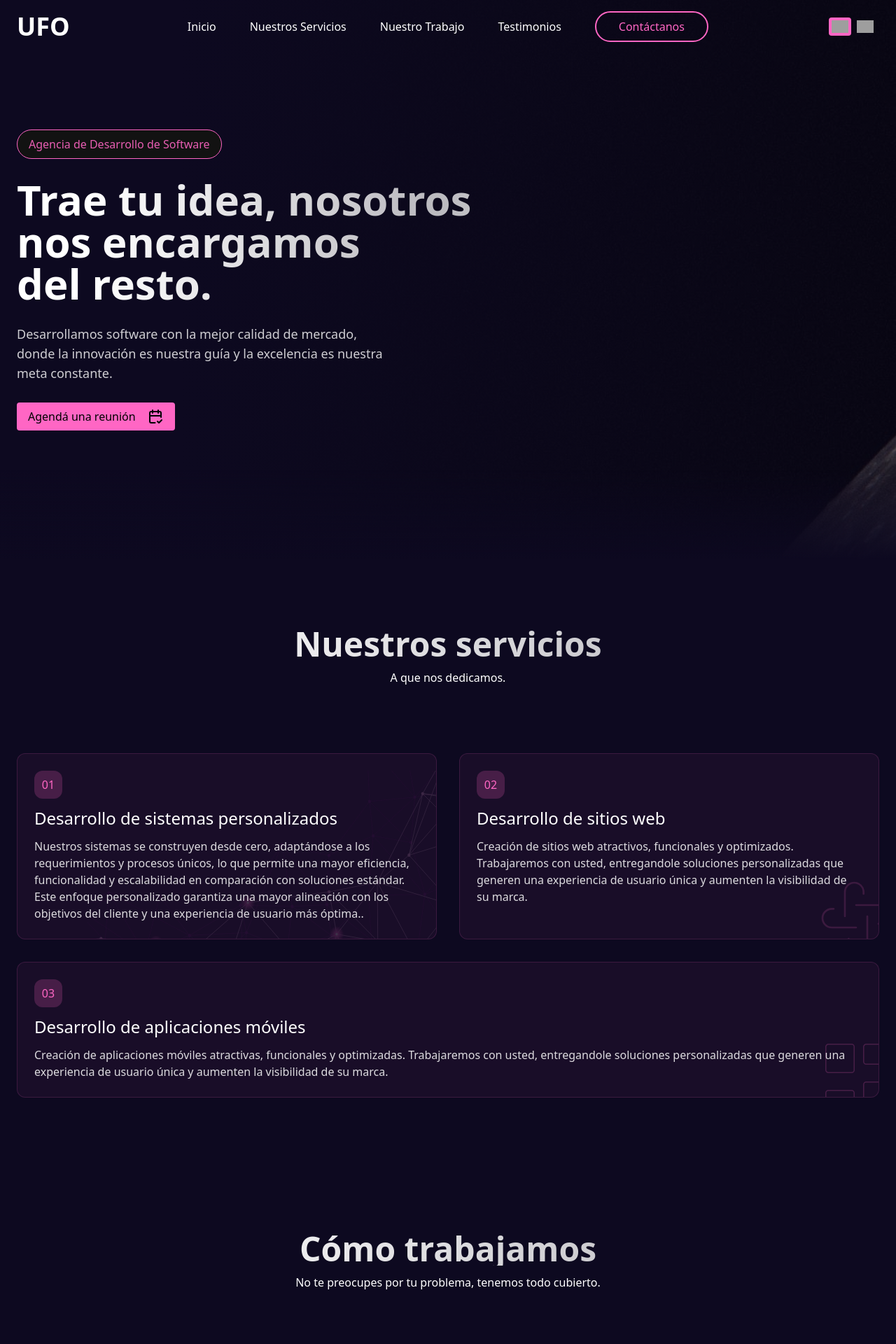
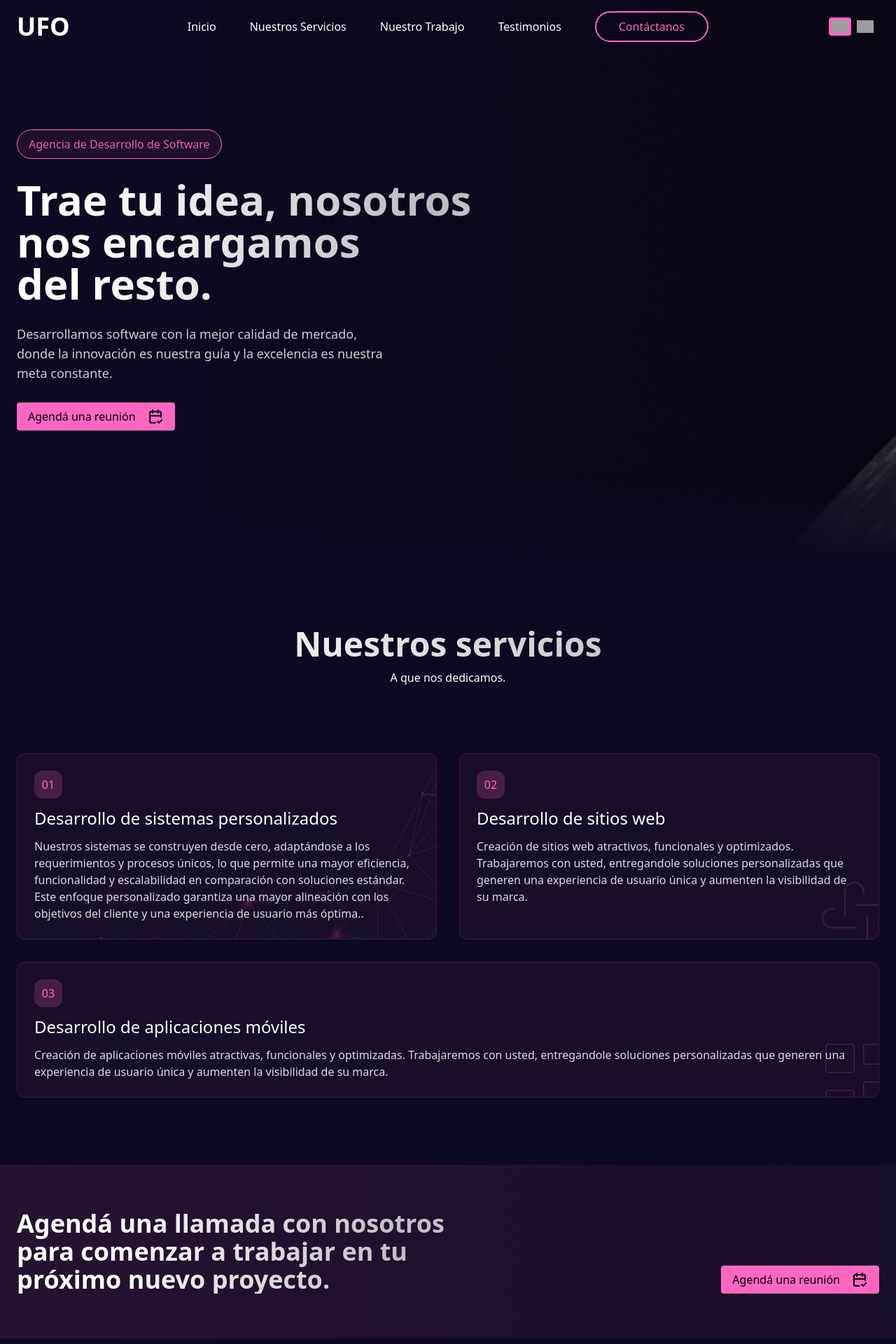
Before and after one commit to UFO-Development/ufodevelopment-v2, a React (Vite) app: page / in a window 1280 px wide. Shown: the top 1920 px of the page at 70% size. Built offline with nearby package versions, Linux system fonts and the light colour scheme; grey boxes are pictures that could not be loaded.

Commit message:
Add footer and call to action component

```diff
--- /dev/null
+++ b/src/components/CallToAction.jsx
@@ -0,0 +1,18 @@
+import { CalendarCheck } from "./icons";
+import { Translate } from "./Translate";
+
+export const CallToAction = () => {
+  return (
+    <div className="py-16 bg-gradient-to-r from-ufopink/10 to-ufopink/5">
+      <div className="margins flex items-end gap-8 justify-between">
+        <p className="text-background-gradient text-4xl font-bold max-w-2xl">
+          <Translate>callToActionText</Translate>
+        </p>
+        <button className="w-fit bg-ufopink px-4 py-2 rounded text-black font-medium hover:opacity-90 transition-opacity flex items-center gap-4 h-fit">
+          <Translate>mainHookButton</Translate>
+          <CalendarCheck />
+        </button>
+      </div>
+    </div>
+  );
+};
--- a/src/components/Testimonials.jsx
+++ b/src/components/Testimonials.jsx
@@ -11,9 +11,14 @@ const testimonials = [
 export const Testimonials = () => {
   return (
     <div className="py-24" id="testmonialsContainer">
+      <h3 className="badge-pink text-center mx-auto mb-4 text-xs">
+        <Translate>testimonialsBadge</Translate>
+      </h3>
+
       <h2 className="text-5xl font-bold text-center text-background-gradient">
         <Translate>testimonialsDescriptionTitle</Translate>
       </h2>
+
       <p className="text-center pt-3 text-balance max-w-xl mx-auto">
         <Translate>testimonialsDescriptionText</Translate>
       </p>
--- a/src/components/index.js
+++ b/src/components/index.js
@@ -7,3 +7,4 @@ export * from './Testimonials'
 export * from './OurServices'
 export * from './Contact'
 export * from './Footer'
+export * from './CallToAction'
--- a/src/constants/translations.js
+++ b/src/constants/translations.js
@@ -26,6 +26,7 @@ export default {
     serviceDescriptionStage6Title: '06 Mantenimiento',
     serviceDescriptionStage6Text: 'Una vez en funcionamiento, el software puede requerir mantenimiento periódico para corregir errores, realizar actualizaciones o implementar nuevas funcionalidades. Esta etapa es continua durante todo el ciclo de vida del software.',
 
+    testimonialsBadge: 'Casos de éxito',
     testimonialsDescriptionTitle: 'Personas reales, <span class="text-ufopink">resultados</span> reales',
     testimonialsDescriptionText: 'Hemos trabajado con muchos clientes y hemos recibido muchos comentarios positivos.',
     testimonialDescriptionFrancoBenito: 'Quería darles las gracias por el espectacular trabajo que realizaron. Tomaron un proyecto donde los detalles y el tiempo eran cruciales y lograron superar las expecativas. Cumpliendo con todos los objetivos con celeridad y eficacia.',
@@ -54,7 +55,12 @@ export default {
     contactButton: 'Enviar',
     founderAgency: 'ENZO CAZENAVE',
     niceToMeetYou: 'Un gusto en conocerte!',
-    niceToMeetYouText: 'Gracias por visitarnos. Estamos aquí para ayudarte a transformar tus ideas en realidad. Contáctanos hoy y comencemos a crear algo increíble juntos!'
+    niceToMeetYouText: 'Gracias por visitarnos. Estamos aquí para ayudarte a transformar tus ideas en realidad. Contáctanos hoy y comencemos a crear algo increíble juntos!',
+
+    callToActionText: 'Agendá una llamada con nosotros para comenzar a trabajar en tu próximo nuevo proyecto.',
+
+    footerSocialMedia: 'Redes sociales',
+    footerNavigation: 'Navegación',
   },
   en: {
     navbarItemHome: 'Home',
@@ -83,6 +89,7 @@ export default {
     serviceDescriptionStage6Title: '06 Maintenance',
     serviceDescriptionStage6Text: 'Once in operation, the software may require periodic maintenance to fix errors, perform updates, or implement new functionality. This stage is continuous throughout the software life cycle.',
 
+    testimonialsBadge: 'Successful cases',
     testimonialsDescriptionTitle: 'Real people, real <span class="text-ufopink">results</span>',
     testimonialsDescriptionText: 'We have worked with many clients, and we have received many positive feedback.',
     testimonialDescriptionFrancoBenito: "I wanted to thank you for the spectacular work you did. You took on a project where details and time were crucial and managed to exceed expectations, meeting all objectives with speed and efficiency.",
@@ -114,6 +121,10 @@ export default {
 
     founderAgency: 'ENZO CAZENAVE',
     niceToMeetYou: 'Nice to meet you!',
-    niceToMeetYouText: 'Thanks for visiting us. We are here to help you transform your ideas into reality. Contact us today and let\'s get started on something amazing together!'
+    niceToMeetYouText: 'Thanks for visiting us. We are here to help you transform your ideas into reality. Contact us today and let\'s get started on something amazing together!',
+
+    callToActionText: 'Book a meeting with us to start working in your next new project.',
+    footerSocialMedia: 'Social Networks',
+    footerNavigation: 'Navigation',
   }
 }
--- a/src/pages/HomePage.jsx
+++ b/src/pages/HomePage.jsx
@@ -1,10 +1,11 @@
-import { MainHookSection, ServiceDescription, Testimonials, OurServices, Contact, Footer } from '../components'
+import { MainHookSection, ServiceDescription, Testimonials, OurServices, Contact, Footer, CallToAction } from '../components'
 
 export const HomePage = () => {
   return (
     <section>
       <MainHookSection />
       <OurServices />
+      <CallToAction />
       <ServiceDescription />
       <Testimonials />
       <Contact />
--- a/src/styles/input.css
+++ b/src/styles/input.css
@@ -10,13 +10,13 @@
 @tailwind utilities;
 
 .margins {
-  @apply md:max-w-[1296px] md:px-6 px-4 mx-auto
+  @apply md:max-w-[1296px] md:px-6 px-4 mx-auto;
 }
 
 .hover-fill-button {
   background-size: 200% auto;
   background-image: linear-gradient(to right, #f6ae5500 50%, #ff66c4 50%);
-  transition: background-position .3s ease-in-out, color .3s ease;
+  transition: background-position 0.3s ease-in-out, color 0.3s ease;
 }
 
 .hover-fill-button:hover {
@@ -25,15 +25,20 @@
 }
 
 #mainHookContainer {
-  background: linear-gradient(to right, #0d0920 20%, #0d09208d 100%), url(/moon.jpg);
+  background: linear-gradient(to right, #0d0920 20%, #0d09208d 100%),
+    url(/moon.jpg);
   background-position: -40% 37%;
 }
 
 .text-background-gradient {
   @apply bg-clip-text text-transparent;
-  background-image: radial-gradient(69.86% 2796.42% at 85% 50%,hsla(0,0%,96%,.75) 0,#fff 100%);
+  background-image: radial-gradient(
+    69.86% 2796.42% at 85% 50%,
+    hsla(0, 0%, 96%, 0.75) 0,
+    #fff 100%
+  );
 }
 
 .badge-pink {
-  @apply px-4 py-2 bg-[#121212] w-fit rounded-full border border-ufopink text-ufopink text-opacity-90 font-medium;
+  @apply px-4 py-2 bg-[#ff66c413] w-fit rounded-full border border-ufopink text-ufopink text-opacity-90 font-medium;
 }
--- a/src/styles/output.css
+++ b/src/styles/output.css
@@ -637,6 +637,18 @@ html {
   margin-right: auto;
 }
 
+.mb-4 {
+  margin-bottom: 1rem;
+}
+
+.mb-2 {
+  margin-bottom: 0.5rem;
+}
+
+.mb-6 {
+  margin-bottom: 1.5rem;
+}
+
 .flex {
   display: flex;
 }
@@ -680,6 +692,14 @@ html {
   height: 100vh;
 }
 
+.h-16 {
+  height: 4rem;
+}
+
+.h-24 {
+  height: 6rem;
+}
+
 .min-h-40 {
   min-height: 10rem;
 }
@@ -697,12 +717,28 @@ html {
   width: 100%;
 }
 
+.w-96 {
+  width: 24rem;
+}
+
+.w-80 {
+  width: 20rem;
+}
+
+.max-w-2xl {
+  max-width: 42rem;
+}
+
 .max-w-\[700px\] {
   max-width: 700px;
 }
 
 .max-w-xl {
   max-width: 36rem;
+}
+
+.max-w-lg {
+  max-width: 32rem;
 }
 
 .-translate-x-1\/2 {
@@ -728,6 +764,10 @@ html {
 
 .flex-col {
   flex-direction: column;
+}
+
+.items-end {
+  align-items: flex-end;
 }
 
 .items-center {
@@ -778,6 +818,10 @@ html {
   gap: 2rem;
 }
 
+.gap-16 {
+  gap: 4rem;
+}
+
 .overflow-hidden {
   overflow: hidden;
 }
@@ -810,9 +854,31 @@ html {
   border-width: 2px;
 }
 
+.border-\[0\.5px\] {
+  border-width: 0.5px;
+}
+
+.border-l-0 {
+  border-left-width: 0px;
+}
+
+.border-r-0 {
+  border-right-width: 0px;
+}
+
 .border-ufopink {
   --tw-border-opacity: 1;
   border-color: rgb(255 102 196 / var(--tw-border-opacity));
+}
+
+.border-b-ufopink {
+  --tw-border-opacity: 1;
+  border-bottom-color: rgb(255 102 196 / var(--tw-border-opacity));
+}
+
+.border-t-ufopink {
+  --tw-border-opacity: 1;
+  border-top-color: rgb(255 102 196 / var(--tw-border-opacity));
 }
 
 .border-opacity-10 {
@@ -853,6 +919,10 @@ html {
   --tw-bg-opacity: 0.85;
 }
 
+.bg-gradient-to-r {
+  background-image: linear-gradient(to right, var(--tw-gradient-stops));
+}
+
 .bg-gradient-to-t {
   background-image: linear-gradient(to top, var(--tw-gradient-stops));
 }
@@ -863,12 +933,27 @@ html {
   --tw-gradient-stops: var(--tw-gradient-from), var(--tw-gradient-to);
 }
 
+.from-ufopink\/10 {
+  --tw-gradient-from: rgb(255 102 196 / 0.1) var(--tw-gradient-from-position);
+  --tw-gradient-to: rgb(255 102 196 / 0) var(--tw-gradient-to-position);
+  --tw-gradient-stops: var(--tw-gradient-from), var(--tw-gradient-to);
+}
+
 .to-transparent {
   --tw-gradient-to: transparent var(--tw-gradient-to-position);
 }
 
+.to-ufopink\/5 {
+  --tw-gradient-to: rgb(255 102 196 / 0.05) var(--tw-gradient-to-position);
+}
+
 .stroke-ufopink\/20 {
   stroke: rgb(255 102 196 / 0.2);
+}
+
+.object-cover {
+  -o-object-fit: cover;
+     object-fit: cover;
 }
 
 .p-1 {
@@ -902,6 +987,11 @@ html {
   padding-right: 2rem;
 }
 
+.py-16 {
+  padding-top: 4rem;
+  padding-bottom: 4rem;
+}
+
 .py-2 {
   padding-top: 0.5rem;
   padding-bottom: 0.5rem;
@@ -917,14 +1007,23 @@ html {
   padding-bottom: 0.75rem;
 }
 
-.py-32 {
-  padding-top: 8rem;
-  padding-bottom: 8rem;
-}
-
 .py-4 {
   padding-top: 1rem;
   padding-bottom: 1rem;
+}
+
+.py-8 {
+  padding-top: 2rem;
+  padding-bottom: 2rem;
+}
+
+.py-10 {
+  padding-top: 2.5rem;
+  padding-bottom: 2.5rem;
+}
+
+.pb-16 {
+  padding-bottom: 4rem;
 }
 
 .ps-4 {
@@ -937,6 +1036,10 @@ html {
 
 .pt-3 {
   padding-top: 0.75rem;
+}
+
+.pb-8 {
+  padding-bottom: 2rem;
 }
 
 .text-left {
@@ -977,6 +1080,16 @@ html {
   line-height: 1.75rem;
 }
 
+.text-xs {
+  font-size: 0.75rem;
+  line-height: 1rem;
+}
+
+.text-sm {
+  font-size: 0.875rem;
+  line-height: 1.25rem;
+}
+
 .font-black {
   font-weight: 900;
 }
@@ -999,8 +1112,17 @@ html {
   color: rgb(255 102 196 / var(--tw-text-opacity));
 }
 
+.text-white {
+  --tw-text-opacity: 1;
+  color: rgb(255 255 255 / var(--tw-text-opacity));
+}
+
 .text-opacity-90 {
   --tw-text-opacity: 0.9;
+}
+
+.text-opacity-70 {
+  --tw-text-opacity: 0.7;
 }
 
 .opacity-15 {
@@ -1077,7 +1199,7 @@ html {
 .hover-fill-button {
   background-size: 200% auto;
   background-image: linear-gradient(to right, #f6ae5500 50%, #ff66c4 50%);
-  transition: background-position .3s ease-in-out, color .3s ease;
+  transition: background-position 0.3s ease-in-out, color 0.3s ease;
 }
 
 .hover-fill-button:hover {
@@ -1086,7 +1208,8 @@ html {
 }
 
 #mainHookContainer {
-  background: linear-gradient(to right, #0d0920 20%, #0d09208d 100%), url(/moon.jpg);
+  background: linear-gradient(to right, #0d0920 20%, #0d09208d 100%),
+    url(/moon.jpg);
   background-position: -40% 37%;
 }
 
@@ -1094,7 +1217,11 @@ html {
   -webkit-background-clip: text;
           background-clip: text;
   color: transparent;
-  background-image: radial-gradient(69.86% 2796.42% at 85% 50%,hsla(0,0%,96%,.75) 0,#fff 100%);
+  background-image: radial-gradient(
+    69.86% 2796.42% at 85% 50%,
+    hsla(0, 0%, 96%, 0.75) 0,
+    #fff 100%
+  );
 }
 
 .badge-pink {
@@ -1104,8 +1231,7 @@ html {
   border-width: 1px;
   --tw-border-opacity: 1;
   border-color: rgb(255 102 196 / var(--tw-border-opacity));
-  --tw-bg-opacity: 1;
-  background-color: rgb(18 18 18 / var(--tw-bg-opacity));
+  background-color: #ff66c413;
   padding-left: 1rem;
   padding-right: 1rem;
   padding-top: 0.5rem;
```
Also changed, not shown: src/components/Footer.jsx (+51 -1 lines).
